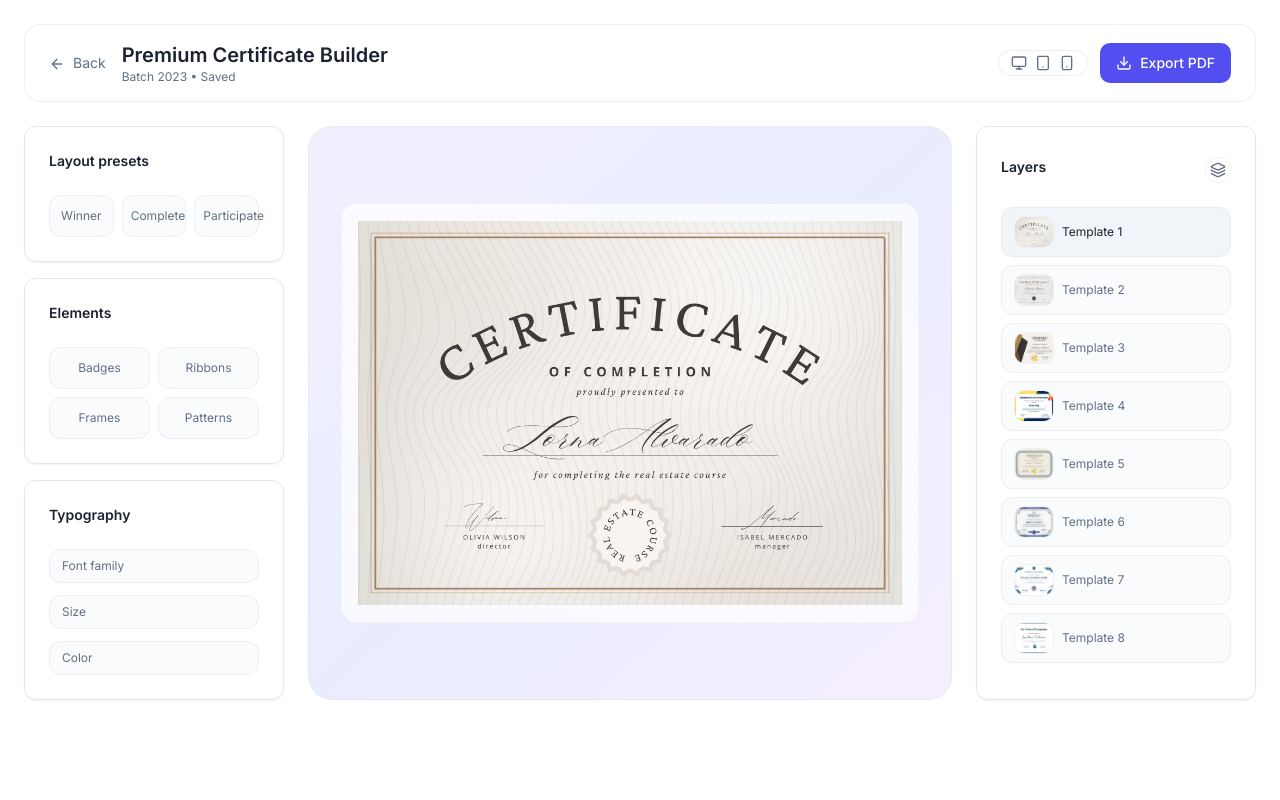
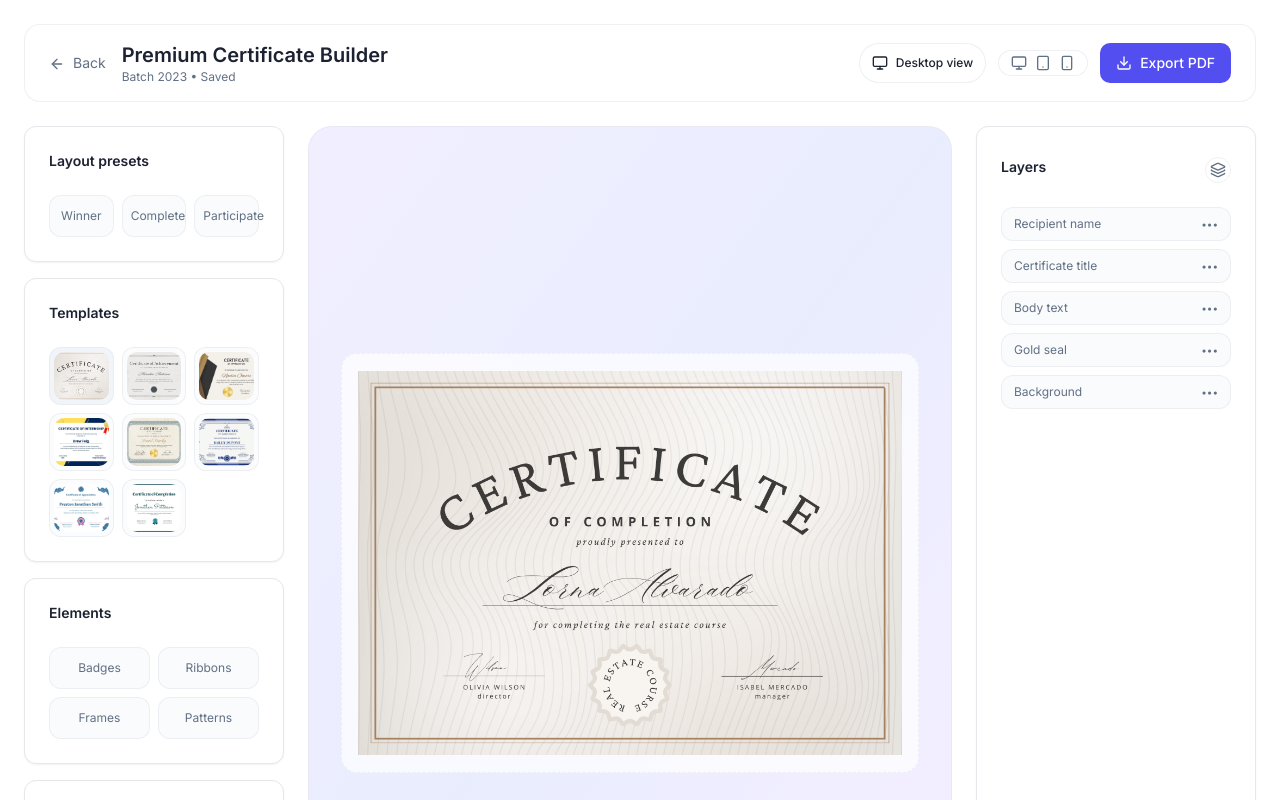
Before and after one commit to classifiedstudentkabir/OpenVerse-Campus-Helper, a Next.js app in the folder apps/web/: page /editor in a window 1280 px wide. Shown: the top 800 px of the page. Built offline with nearby package versions, Linux system fonts and the light colour scheme.

Commit message:
Update editor layout with template grid and export flow

```diff
--- a/apps/web/src/app/editor/page.tsx
+++ b/apps/web/src/app/editor/page.tsx
@@ -1,6 +1,6 @@
 "use client";
 
-import { useMemo, useState } from "react";
+import { useEffect, useMemo, useState } from "react";
 import Link from "next/link";
 import { ArrowLeft, Download, Layers, Monitor, Smartphone, Tablet } from "lucide-react";
 
@@ -20,10 +20,51 @@ const templates = [
 
 export default function EditorPage() {
   const [activeTemplateId, setActiveTemplateId] = useState(templates[0].id);
+  const [forceDesktop, setForceDesktop] = useState(false);
+
   const activeTemplate = useMemo(
     () => templates.find((item) => item.id === activeTemplateId) ?? templates[0],
     [activeTemplateId]
   );
+
+  useEffect(() => {
+    const root = document.documentElement;
+    const viewportContent = forceDesktop
+      ? "width=1024, initial-scale=1"
+      : "width=device-width, initial-scale=1";
+
+    if (forceDesktop) {
+      root.classList.add("force-desktop");
+    } else {
+      root.classList.remove("force-desktop");
+    }
+
+    let meta = document.querySelector('meta[name="viewport"]') as HTMLMetaElement | null;
+    if (!meta) {
+      meta = document.createElement("meta");
+      meta.name = "viewport";
+      document.head.appendChild(meta);
+    }
+    meta.setAttribute("content", viewportContent);
+  }, [forceDesktop]);
+
+  const handleExport = () => {
+    const name = window.prompt("Save as (PDF name):", activeTemplate.title) || "certificate";
+    if (!name) return;
+
+    const win = window.open("", "_blank");
+    if (!win) return;
+    win.document.write(`
+      <html>
+        <head><title>${name}</title></head>
+        <body style="margin:0;display:flex;align-items:center;justify-content:center;height:100vh;background:#fff;">
+          <img src="${activeTemplate.image}" style="max-width:95%;max-height:95%;" />
+          <script>window.onload = () => { window.print(); }</script>
+        </body>
+      </html>
+    `);
+    win.document.close();
+  };
 
   return (
     <div className="space-y-6 px-6 py-6">
@@ -39,12 +80,23 @@ export default function EditorPage() {
           </div>
         </div>
         <div className="flex flex-wrap items-center gap-3">
+          <button
+            className="inline-flex h-10 items-center gap-2 rounded-full border border-border/60 bg-card px-3 text-xs font-medium text-foreground"
+            onClick={() => setForceDesktop((prev) => !prev)}
+          >
+            {forceDesktop ? (
+              <Smartphone className="h-4 w-4" />
+            ) : (
+              <Monitor className="h-4 w-4" />
+            )}
+            {forceDesktop ? "Mobile view" : "Desktop view"}
+          </button>
           <div className="flex items-center gap-2 rounded-full border border-border/60 bg-background px-3 py-1 text-xs text-muted-foreground">
             <Monitor className="h-4 w-4" />
             <Tablet className="h-4 w-4" />
             <Smartphone className="h-4 w-4" />
           </div>
-          <Button>
+          <Button onClick={handleExport}>
             <Download className="h-4 w-4" />
             Export PDF
           </Button>
@@ -61,6 +113,27 @@ export default function EditorPage() {
               <button className="rounded-lg border border-border/60 bg-muted/40 px-2 py-3">Winner</button>
               <button className="rounded-lg border border-border/60 bg-muted/40 px-2 py-3">Complete</button>
               <button className="rounded-lg border border-border/60 bg-muted/40 px-2 py-3">Participate</button>
+            </CardContent>
+          </Card>
+
+          <Card>
+            <CardHeader>
+              <CardTitle className="text-sm">Templates</CardTitle>
+            </CardHeader>
+            <CardContent className="max-h-56 overflow-y-auto">
+              <div className="grid grid-cols-3 gap-2">
+                {templates.map((item) => (
+                  <button
+                    key={item.id}
+                    className={`rounded-lg border border-border/60 p-1 ${
+                      activeTemplateId === item.id ? "bg-muted" : "bg-muted/30"
+                    }`}
+                    onClick={() => setActiveTemplateId(item.id)}
+                  >
+                    <img src={item.image} alt={item.title} className="h-12 w-full rounded-md object-cover" />
+                  </button>
+                ))}
+              </div>
             </CardContent>
           </Card>
 
@@ -103,19 +176,20 @@ export default function EditorPage() {
               </button>
             </CardHeader>
             <CardContent className="space-y-2 text-xs text-muted-foreground">
-              {templates.map((item) => (
-                <button
-                  key={item.id}
-                  className={`flex w-full items-center gap-2 rounded-lg border border-border/60 px-3 py-2 text-left transition ${
-                    activeTemplateId === item.id ? "bg-muted text-foreground" : "bg-muted/40"
-                  }`}
-                  onClick={() => setActiveTemplateId(item.id)}
+              {[
+                "Recipient name",
+                "Certificate title",
+                "Body text",
+                "Gold seal",
+                "Background",
+              ].map((layer) => (
+                <div
+                  key={layer}
+                  className="flex items-center justify-between rounded-lg border border-border/60 bg-muted/40 px-3 py-2"
                 >
-                  <span className="h-8 w-10 overflow-hidden rounded-md border border-border/60 bg-background">
-                    <img src={item.image} alt={item.title} className="h-full w-full object-cover" />
-                  </span>
-                  <span>{item.title}</span>
-                </button>
+                  <span>{layer}</span>
+                  <span className="text-[10px]">•••</span>
+                </div>
               ))}
             </CardContent>
           </Card>
```
